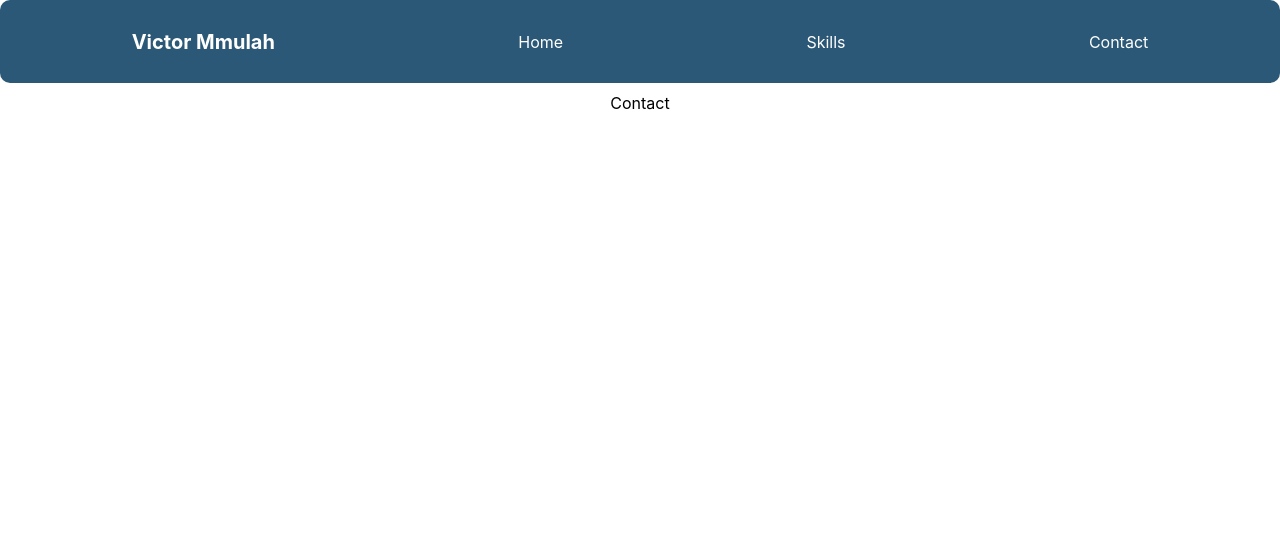
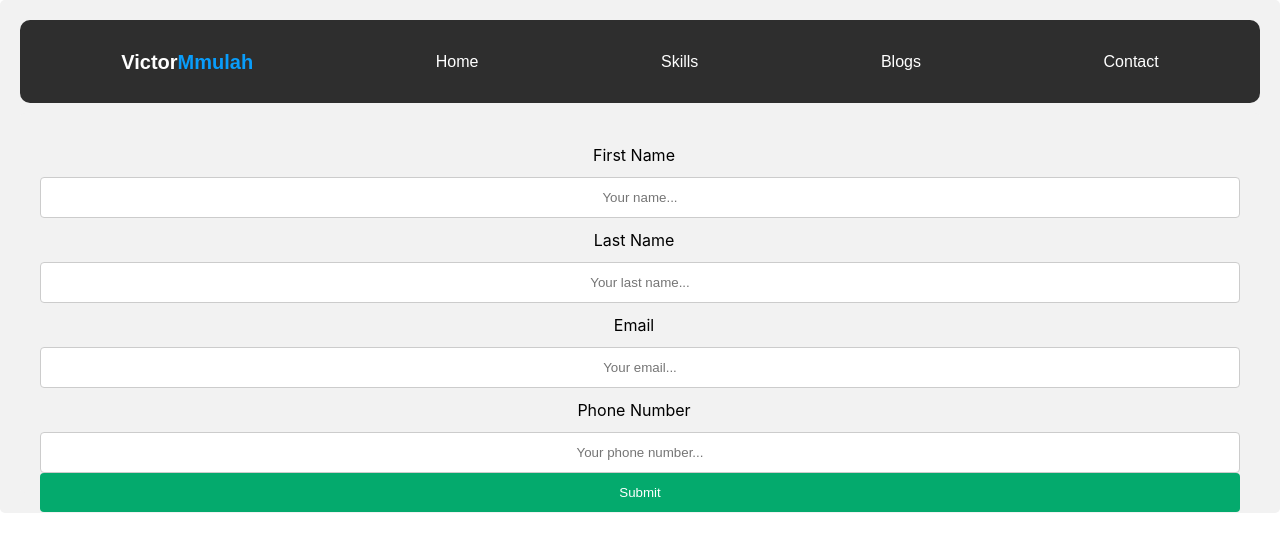
Before and after one commit to mmulahvictor/myPortfolio, a React (Create React App) app: page /contact in a window 1280 px wide. Shown: the top 552 px of the page. Built offline with nearby package versions, Linux system fonts and the light colour scheme.

Commit message:
add contactpage, rearange folder structure

```diff
--- a/src/App.js
+++ b/src/App.js
@@ -3,7 +3,7 @@ import { Route, Routes } from 'react-router-dom'
 import Home from './components/Home';
 import Navbar from './components/Navbar';
 import Skills from './components/Skills';
-import Contact from './components/Contact';
+import Contact from './components/contact/Contact';
 
 function App () {
   return (
--- a/src/components/Contact.js
+++ /dev/null
@@ -1,9 +0,0 @@
-import React from 'react'
-
-function Contact() {
-  return (
-    <div>Contact</div>
-  )
-}
-
-export default Contact
--- a/src/components/Home.js
+++ b/src/components/Home.js
@@ -4,14 +4,14 @@ import './Style.css'
 function Home () {
   return (
     <div className='home'>
-      <div>
-        <img className='victor' src="https://pbs.twimg.com/profile_images/1427905585945759755/WOq64RxB_400x400.jpg" alt="Victor Mmulah" />
+      <div className='header'>
+        <h1>Victor Mmulah</h1>
+        <h2>Software Engineer/IT Officer</h2>
       </div>
       <div className='home-msg'>
-        <h1>Victor Mmulah</h1>
-        <h2>Software Engineer</h2>
+
         <p>
-          I am a software engineer with a passion for building scalable and maintainable software. I am currently working as a software engineer at <a href="https://innodems.org/">INNODEMS</a> where I work on the <a href="https://innodems.org/">INNODEMS</a> product.
+          I am a software engineer with a passion for building scalable and maintainable software. I am currently working as an IT Officer at <a href="https://edutab.africa">Edutab Africa</a>
         </p>
         <hr />
         <p>
--- a/src/components/Navbar.js
+++ b/src/components/Navbar.js
@@ -5,9 +5,10 @@ import './Style.css'
 function Navbar () {
     return (
         <nav className='nav'>
-            <h1 className='logo'>Victor Mmulah</h1>
+            <h1 className='logo'>Victor<span className='my_name'>Mmulah</span></h1>
             <NavLink to="/" className='link'>Home</NavLink>
             <NavLink to="/skills" className='link'>Skills</NavLink>
+            <NavLink to="/blogs" className='link'>Blogs</NavLink>
             <NavLink to="/contact" className='link'>Contact</NavLink>
         </nav>
     );
--- a/src/components/Skills.js
+++ b/src/components/Skills.js
@@ -2,7 +2,9 @@ import React from 'react'
 
 function Skills() {
   return (
-    <div>Skills</div>
+    <div>
+
+    </div>
   )
 }
 
--- a/src/components/Style.css
+++ b/src/components/Style.css
@@ -4,13 +4,14 @@
 
 /* navbar */
 .nav {
-    background-color: #2b5876;
+    background-color: #2E2E2E;
     padding: 10px;
     border-radius: 10px;
     margin-bottom: 10px;
     display: flex;
     justify-content: space-around;
     align-items: center;
+    font-family: Montserrat, sans-serif;
     color: white;
     position: sticky;
     top: 0;
@@ -22,6 +23,10 @@
     white-space: nowrap;
     font-weight: bold;
     cursor: pointer;
+}
+
+.my_name{
+    color: #099DFB;
 }
 
 .link {
@@ -37,8 +42,17 @@
     background-color: #FFFFFF;
     color: black;
     padding: 16px 0 16px 0;
-    display: flex;
-    justify-content: space-between;
+    /* display: flex;
+    justify-content: space-between; */
+}
+
+.header{
+    background-image: url('https://pbs.twimg.com/profile_images/1427905585945759755/WOq64RxB_400x400.jpg');
+    height: 300px;
+    background-size: cover;
+    background-color: rgba(54, 54, 191, 0.8);
+    color: white;
+    text-align: center;
 }
 
 .victor{
--- /dev/null
+++ b/src/components/contact/Contact.js
@@ -0,0 +1,22 @@
+import React from 'react'
+import './contact.css'
+
+function Contact() {
+  return (
+    <div>
+      <form action="">
+        <label htmlFor="fname">First Name</label>
+        <input type="text" name="" id="fname" placeholder='Your name...' />
+        <label htmlFor="lname">Last Name</label>
+        <input type="text" name="" id="lname" placeholder='Your last name...' />
+        <label htmlFor="email">Email</label>
+        <input type="email" name="" id="email" placeholder='Your email...' />
+        <label htmlFor="phone">Phone Number</label>
+        <input type="tel" name="" id="phone" placeholder='Your phone number...' />
+        <input type="submit" value="Submit" />
+      </form>
+    </div>
+  )
+}
+
+export default Contact
--- /dev/null
+++ b/src/components/contact/contact.css
@@ -0,0 +1,36 @@
+* {
+    box-sizing: border-box;
+}
+
+input {
+    width: 100%;
+    padding: 12px;
+    border: 1px solid #ccc;
+    border-radius: 4px;
+    resize: vertical;
+}
+
+input[type=submit] {
+    background-color: #04AA6D;
+    color: white;
+    padding: 12px 20px;
+    border: none;
+    border-radius: 4px;
+    cursor: pointer;
+    float: right;
+}
+
+input[type=submit]:hover {
+    background-color: #45a049;
+}
+
+label {
+    padding: 12px 12px 12px 0;
+    display: inline-block;
+}
+
+div {
+    border-radius: 5px;
+    background-color: #f2f2f2;
+    padding: 20px;
+}
```
